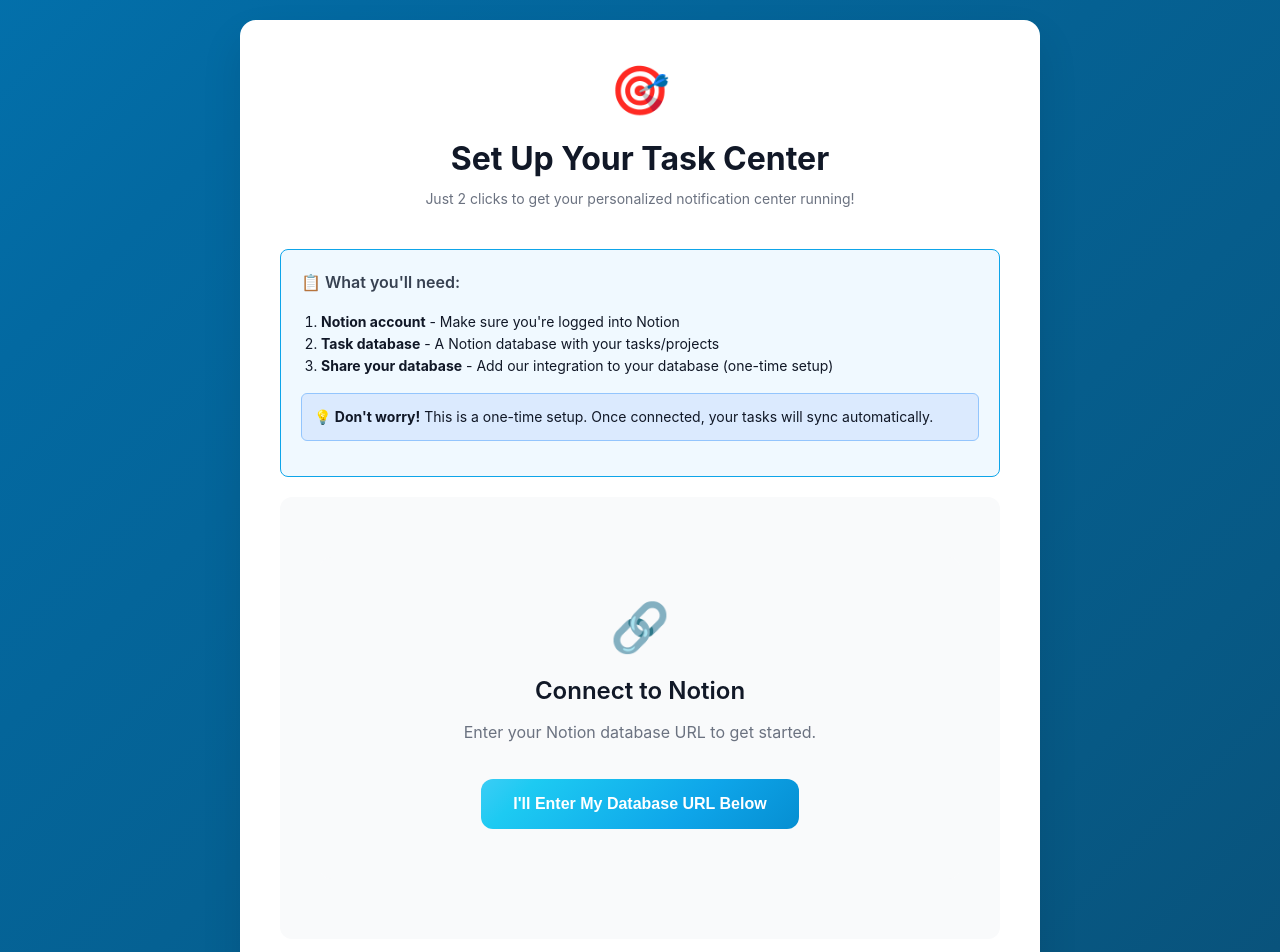
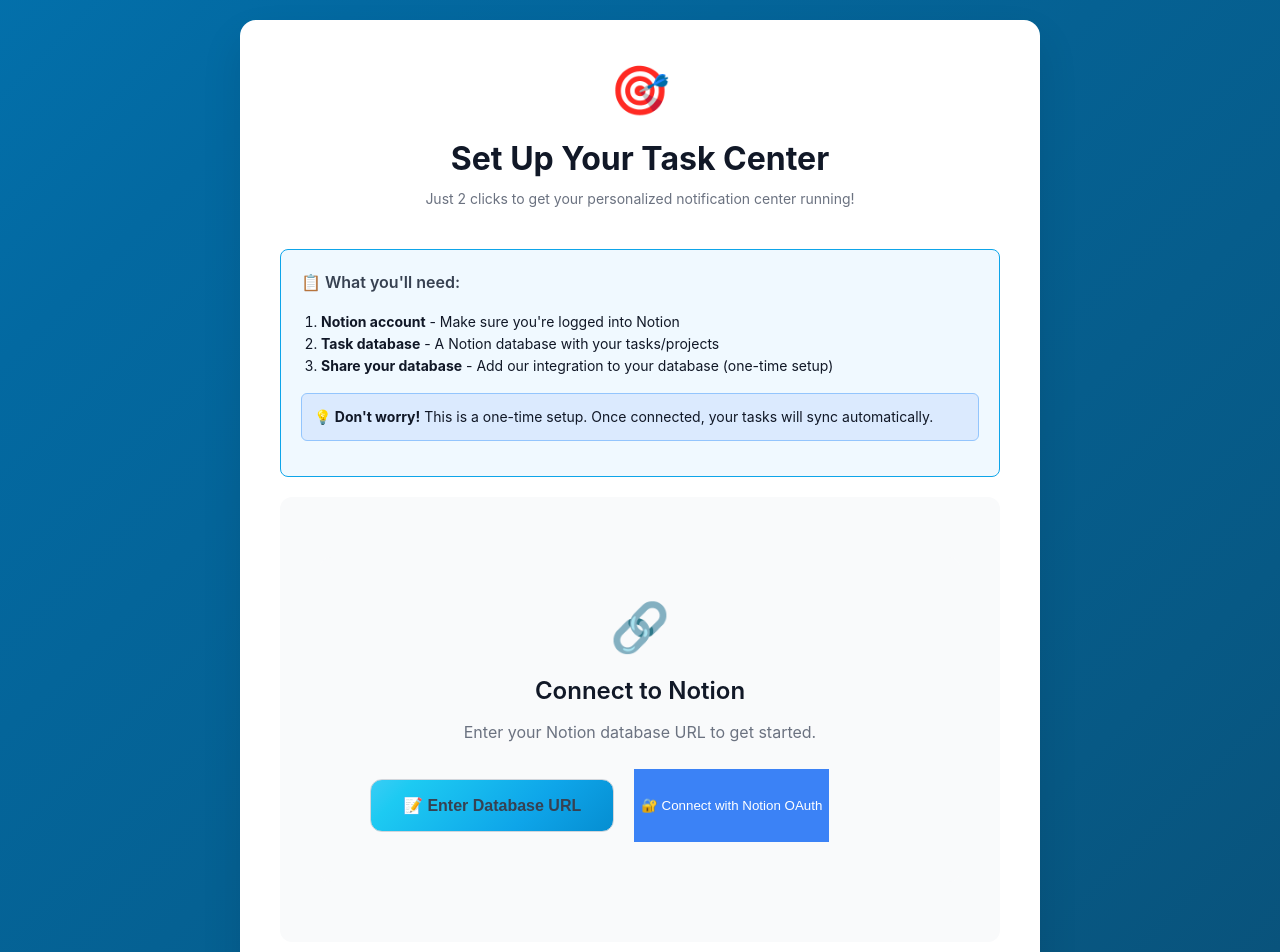
Before and after one commit to claritysyncio-lgtm/Student-Notification-Center, a React (Vite) app: page / in a window 1280 px wide. Shown: the top 952 px of the page. Built offline with nearby package versions, Linux system fonts and the light colour scheme.

Commit message:
Add OAuth button to setup - Add Connect with Notion OAuth button alongside database URL option - Users can now choose between manual setup or OAuth flow - Ready for full OAuth integration testing

```diff
--- a/src/components/PersonalizedSetup.jsx
+++ b/src/components/PersonalizedSetup.jsx
@@ -162,6 +162,7 @@
               <div className="connect-icon">🔗</div>
               <h3>Connect to Notion</h3>
               <p>Enter your Notion database URL to get started.</p>
+              <div style={{ display: 'flex', gap: '10px', flexWrap: 'wrap' }}>
                 <button
                   className="connect-button"
                   onClick={() => {
@@ -172,9 +173,30 @@
                       workspaceName: 'Your Workspace'
                     });
                   }}
+                  style={{
+                    backgroundColor: '#f3f4f6',
+                    color: '#374151',
+                    border: '1px solid #d1d5db'
+                  }}
                 >
-                I'll Enter My Database URL Below
+                  📝 Enter Database URL
                 </button>
+
+                <button
+                  className="oauth-button"
+                  onClick={() => {
+                    console.log('OAuth button clicked!');
+                    window.location.href = '/api/auth/start';
+                  }}
+                  style={{
+                    backgroundColor: '#3b82f6',
+                    color: 'white',
+                    border: '1px solid #3b82f6'
+                  }}
+                >
+                  🔐 Connect with Notion OAuth
+                </button>
+              </div>
             </div>
           </div>
         ) : (
```
Lines whose indentation alone changed are shown as unchanged.
